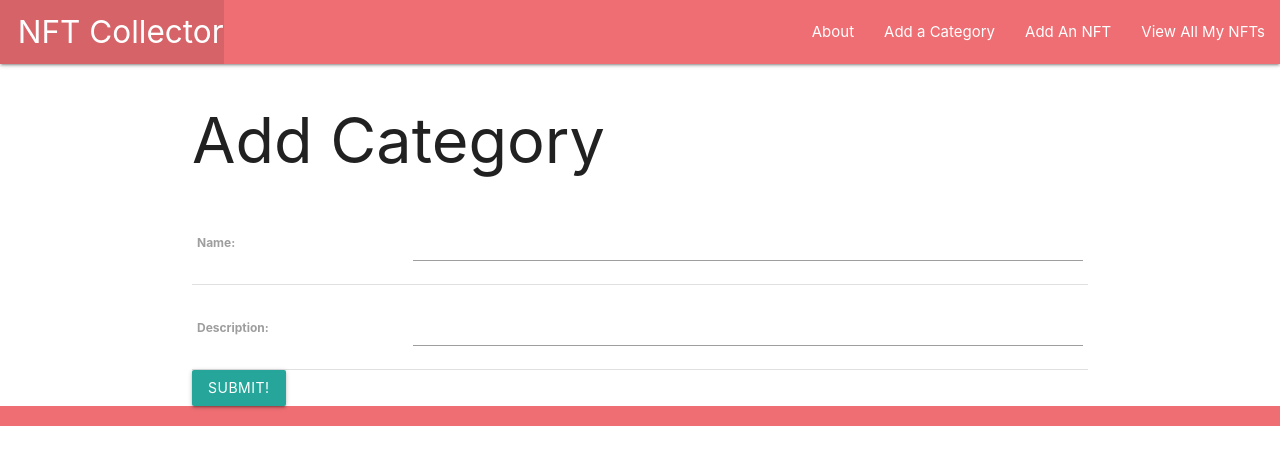
After one commit to eraynai/nft-collector, a Django app: page /category/create/ in a window 1280 px wide. The commit adds this page. Shown: the top 465 px of the page. Run offline with Django 3.2, Linux system fonts and the light colour scheme.

Commit message:
implemented add category as well as edit and delete

```diff
--- a/main_app/models.py
+++ b/main_app/models.py
@@ -1,4 +1,5 @@
 from django.db import models
+from django.urls import reverse
 
 # Create your models here.
 
@@ -9,6 +10,9 @@ class Category(models.Model):
 
     def __str__(self):
         return f'{self.name} is {self.description}'
+
+    def get_absolute_url(self):
+        return reverse("category_detail", kwargs={"pk": self.pk})
 
 
 class Nft(models.Model):
--- a/main_app/templates/base.html
+++ b/main_app/templates/base.html
@@ -28,6 +28,7 @@
 					</ul>
 					<ul class="right">
 						<li><a href="/">About</a></li>
+						<li><a href="{% url 'category_create' %}">Add a Category</a></li>
 						<li><a href="/nfts/new">Add An NFT</a></li>
 						<li><a href="/nfts">View All My NFTs</a></li>
 					</ul>
--- /dev/null
+++ b/main_app/templates/main_app/category_form.html
@@ -0,0 +1,15 @@
+{% extends 'base.html' %} {% block content %} {% if object %}
+
+<h1>Edit<span class="teal-text">{{object.name}}</span></h1>
+{% else %}
+<h1>Add Category</h1>
+{% endif %}
+
+<form action="" method="POST">
+	{% csrf_token %}
+	<table>
+		{{ form.as_table}}
+	</table>
+	<input type="submit" value="Submit!" class="btn" />
+</form>
+{% endblock %}
--- a/main_app/urls.py
+++ b/main_app/urls.py
@@ -9,5 +9,11 @@ urlpatterns = [
     path('nfts/<int:nft_id>/delete/', views.nfts_delete),
     path('nfts/<int:nft_id>/edit/', views.nfts_edit),
     path('nfts/<int:nft_id>/submit_update_form/', views.nfts_update),
-    path('nfts/<int:nft_id>/add_bid', views.add_bid, name="add_bid"),
+    path('nfts/<int:nft_id>/add_bid', views.add_bid, name='add_bid'),
+    path('category/create/', views.CategoryCreate.as_view(), name='category_create'),
+    path('nfts/<int:pk>', views.CategoryDetail.as_view(), name='category_detail'),
+    path('nfts/<int:pk>/update/',
+         views.CategoryUpdate.as_view(), name='category_update'),
+    path('ntfs/<int:pk>/delete/',
+         views.CategoryDelete.as_view(), name='category_delete')
 ]
--- a/main_app/views.py
+++ b/main_app/views.py
@@ -2,9 +2,11 @@ from django.http.response import HttpResponseNotFound, HttpResponseRedirect
 from django.shortcuts import render, redirect
 from django.http import HttpResponse, Http404
 from django.template.loader import render_to_string
+from django.views.generic.edit import CreateView, UpdateView, DeleteView
+from django.views.generic import ListView, DetailView
 import uuid
 import boto3
-from .models import Nft, Bids, Photos
+from .models import Nft, Bids, Photos, Category
 from .forms import BiddingForm
 S3_BASE_URL = 'https://s3.ca-central-1.amazonaws.com/'
 BUCKET = 'nftcollec'
@@ -74,3 +76,22 @@ def add_bid(request, nft_id):
         new_bid.nft_id = nft_id
         new_bid.save()
     return redirect('detail', nft_id=nft_id)
+
+
+class CategoryCreate(CreateView):
+    model = Category
+    fields = '__all__'
+
+
+class CategoryDetail(DetailView):
+    model = Category
+
+
+class CategoryUpdate(UpdateView):
+    model = Category
+    fields = ['name', 'description']
+
+
+class CategoryDelete(DeleteView):
+    model = Category
+    success_url = '/nfts/'
```
Also changed, not shown: main_app/templates/main_app/category_detail.html (added, +17 -0 lines).
